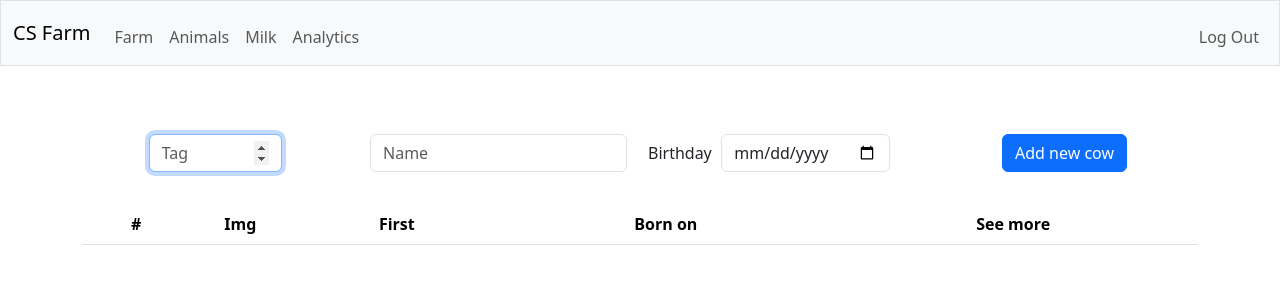
After one commit to andrsbtrg/csfarm, a Flask app: page /animals in a window 1280 px wide. The commit adds this page. Shown: the top 300 px of the page. Run offline with Flask 3, Linux system fonts and the light colour scheme; a user stored in the database is signed in; data comes from the database, SQL or seed files in the repository; both versions use the stored data as it was after the commit; lists and menus that the app fills with data are empty; some libraries are stand-ins or nearby versions.

Commit message:
See table of cows

```diff
--- a/app.py
+++ b/app.py
@@ -4,7 +4,8 @@ from database import connection
 from werkzeug.security import check_password_hash, generate_password_hash
 from helpers import alert, hx_redirect, search_places
 from datetime import datetime
-from models import Farm
+from models import Farm, Cow
+from uuid import uuid4
 
 app = Flask(__name__)
 # Configure session to use filesystem (instead of signed cookies)
@@ -106,7 +107,7 @@ def farm():
     if request.method == "GET":
         row = db.execute(
             "SELECT * from farms where user_id = (?)", (user_id,)).fetchone()
-        if len(row) == 0:
+        if row is None:
             countries = []
             with open("countries.txt") as file:
                 for line in file.readlines():
@@ -124,7 +125,8 @@ def farm():
     created_at = datetime.now()
     values = (user_id, name, country, location, created_at)
     db.execute(
-        "INSERT INTO farms (user_id, name, country, location, created_at) VALUES (?, ?, ?, ?, ?);",
+        "INSERT INTO farms (user_id, name, country, location, created_at)"
+        "VALUES (?, ?, ?, ?, ?);",
         values)
     db.commit()
     return hx_redirect("/farm")
@@ -139,3 +141,43 @@ def find_locations():
         locations = search_places(country, location)
     print(locations)
     return render_template("location_input.html", locations=locations)
+
+
+@app.route("/animals", methods=["GET", "POST"])
+def animals():
+    if request.method == "GET":
+        db = connection()
+        user_id = session["user_id"]
+        rows = db.execute(
+            "SELECT a_id, name, birthday, img FROM animals "
+            "WHERE user_id = (?)",
+            (user_id,)).fetchall()
+        cows = []
+        for row in rows:
+            cow = Cow(row)
+            cows.append(cow)
+        return render_template("animals.html", cows=cows)
+    # handle post
+    a_id = request.form.get("tag")
+    name = request.form.get("name")
+    birthday = request.form.get("birthday")
+    if birthday == "":
+        birthday = datetime.now().date()
+    user_id = session["user_id"]
+    # verify tag doesnt exist
+    db = connection()
+    tags = db.execute(
+        "SELECT a_id, name FROM animals "
+        "WHERE user_id=(?);", (user_id,)).fetchall()
+    for tag in tags:
+        if str(tag[0]) == a_id:
+            return alert(f"This tag is already used by {tag[1]} ")
+    uid = uuid4().__str__()
+    data = (uid, a_id, user_id, name, birthday)
+    db.execute(
+        "INSERT INTO animals "
+        "(uuid, a_id, user_id, name, birthday, created_at, modified_at)"
+        "VALUES (?, ?, ?, ?, ?, datetime('now'), datetime('now'));",
+        data)
+    db.commit()
+    return hx_redirect("/animals")
--- a/static/styles.css
+++ b/static/styles.css
@@ -8,3 +8,19 @@
 .valid input {
       box-shadow: 0 0 3px #36cc00;
  }
+
+.image-wrapper {
+  width: 100px;
+  height: 100px;
+  overflow: hidden;
+  position: relative;
+  margin: 10px 0;
+  border-radius: 50%;
+}
+.image-wrapper img {
+  width: 100%;
+  position: absolute;
+  left: 0;
+  top: 50%;
+  transform: translateY(-50%);
+}
--- /dev/null
+++ b/templates/animals.html
@@ -0,0 +1,57 @@
+{% extends "base.html" %}
+
+{% block title %}
+Animals
+{% endblock %}
+
+{% block main %}
+
+<form hx-post="/animals" hx-target="main" hx-swap="beforebegin">
+	<div class="form-group row g-3 mb-3 mt-1">
+		<div class="col">
+			<input autocomplete="off" required autofocus class="form-control mx-auto w-50" name="tag" placeholder="Tag"
+				type="number">
+		</div>
+		<div class="col">
+			<input class="form-control mx-auto w-auto" required name="name" placeholder="Name" type="text"
+				autocomplete="off" />
+		</div>
+		<div class="col">
+			<div class="row mb-3">
+				<label for="birthday" class="col-sm-2 col-form-label">Birthday</label>
+				<input class="form-control mx-auto w-auto" name="birthday" type="date" />
+			</div>
+		</div>
+		<div class="col">
+			<button class="btn btn-primary" type="submit">Add new cow</button>
+		</div>
+	</div>
+</form>
+
+<table class="table">
+	<thead>
+		<tr>
+			<th scope="col">#</th>
+			<th scope="col" style="width: 100px;">Img</th>
+			<th scope="col">First</th>
+			<th scope="col">Born on</th>
+			<th scope="col">See more</th>
+		</tr>
+	</thead>
+	<tbody class="align-middle">
+		{% for cow in cows %}
+		<tr>
+			<th scope="row">{{ cow.id }}</th>
+			<td scope="row">
+				<div class="image-wrapper"><img
+						src="https://external-content.duckduckgo.com/iu/?u=https%3A%2F%2Fi.pinimg.com%2Foriginals%2F89%2F26%2F73%2F8926739e794e001de75d37adc1ae2510.jpg&f=1&nofb=1&ipt=863fb3f34a688559c92d0db7ac0f4dc6bdcef7999679364cbc3fb4e5eb7fa074&ipo=images" />
+				</div>
+			</td>
+			<td>{{ cow.name }}</td>
+			<td>{{ cow.age }}</td>
+			<td><a href="/analytics/{{cow.id}}">See more</td>
+		</tr>
+		{% endfor %}
+	</tbody>
+</table>
+{% endblock %}
```
Also changed, not shown: models.py (+13 -0 lines), farm.db.
